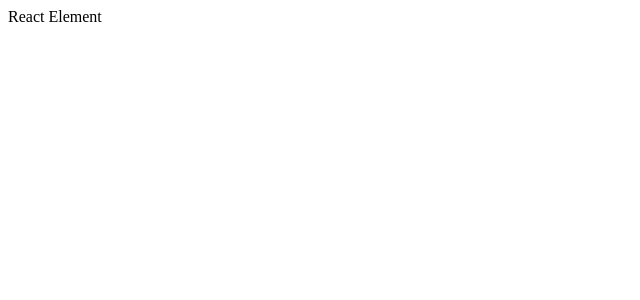
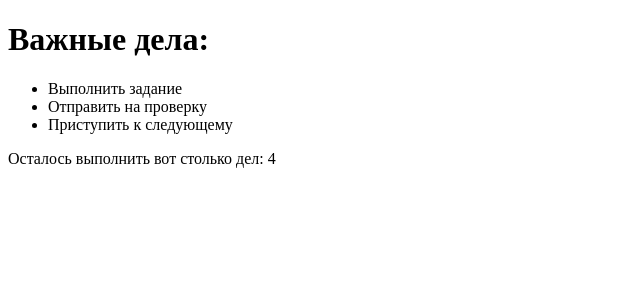
Before and after one commit to WebHeroSchool/zamira_react, a React (Create React App) app: page / in a window 1280 px wide. Shown: the top 300 px of the page, without its empty margins (0-640 px from the left). Built offline with nearby package versions, Linux system fonts and the light colour scheme.

Commit message:
дз к 19 уроку, Props

```diff
--- /dev/null
+++ b/src/components/App/App.js
@@ -0,0 +1,14 @@
+import React from 'react';
+import ItemList from '../ItemList/ItemList';
+import Footer from '../Footer/Footer';
+
+
+const todoItem = 'Выполнить задание';
+const App = () => (
+  <div>
+    <h1>Важные дела:</h1>
+    <ItemList todoItem={todoItem}/>
+    <Footer count={4} />
+  </div>);
+
+export default App;
--- /dev/null
+++ b/src/components/Footer/Footer.js
@@ -0,0 +1,5 @@
+import React from 'react';
+
+const Footer = ({ count }) => (<div>Осталось выполнить вот столько дел: {count}</div>);
+
+export default Footer;
--- /dev/null
+++ b/src/components/Item/Item.js
@@ -0,0 +1,5 @@
+import React from 'react';
+
+const Item = ( {todoItem} ) => ( <span>{ todoItem }</span>);
+
+export default Item;
--- /dev/null
+++ b/src/components/ItemList/ItemList.js
@@ -0,0 +1,10 @@
+import React from 'react';
+import Item from '../Item/Item'
+
+const ItemList = ( { todoItem} ) => ( <ul>
+    <li><Item todoItem={todoItem} /></li>
+    <li><Item todoItem={'Отправить на проверку'} /></li>
+    <li><Item todoItem={'Приступить к следующему'} /></li>
+  </ul>);
+
+export default ItemList;
--- a/src/index.js
+++ b/src/index.js
@@ -1,11 +1,11 @@
 import React from 'react';
 import ReactDOM from 'react-dom';
-import {element} from './App';
+import App from './components/App/App';
 
 
 
 
-ReactDOM.render(element, document.getElementById('root'));
+ReactDOM.render(<App />, document.getElementById('root'));
 
 // If you want to start measuring performance in your app, pass a function
 // to log results (for example: reportWebVitals(console.log))
```
